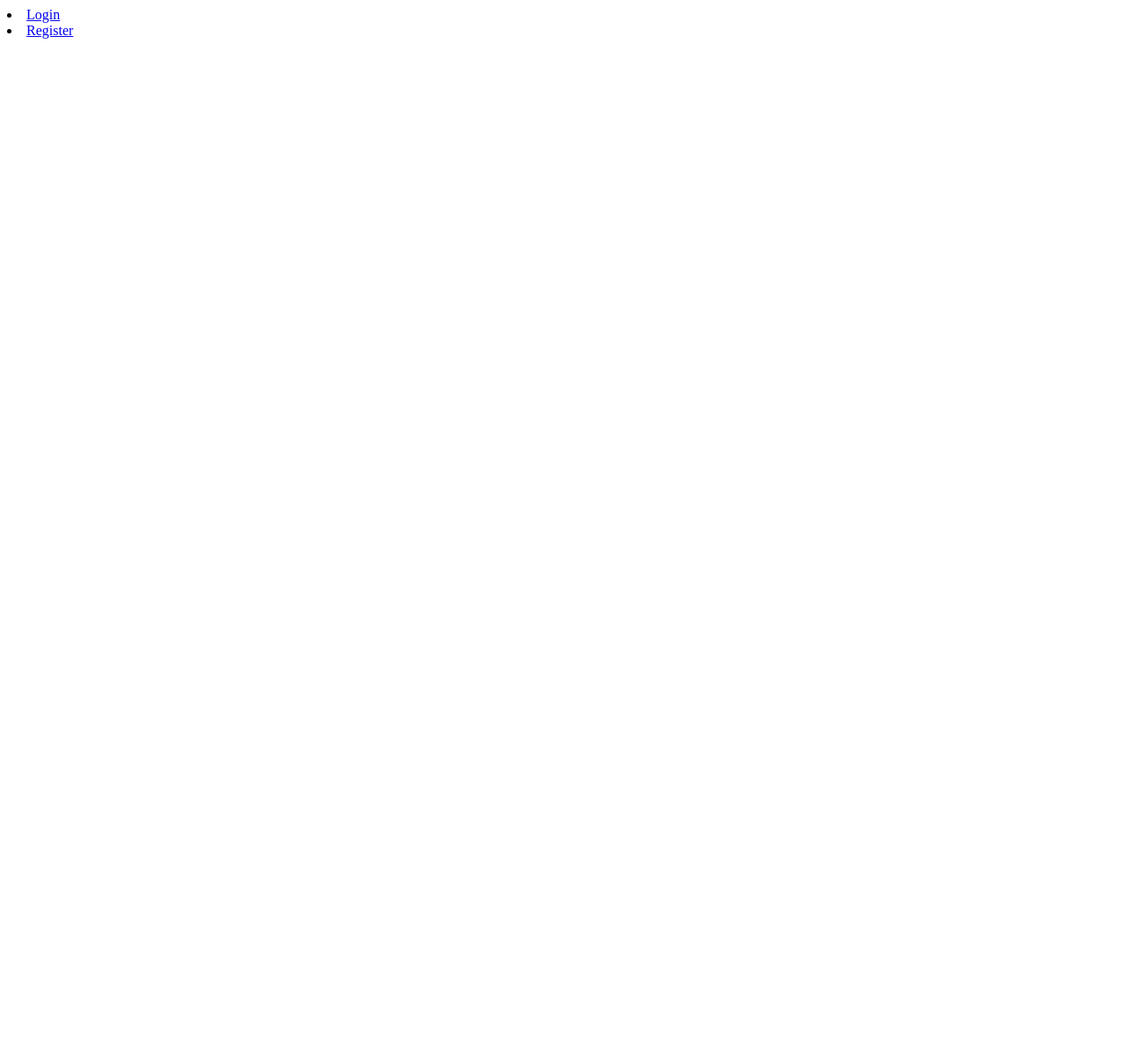
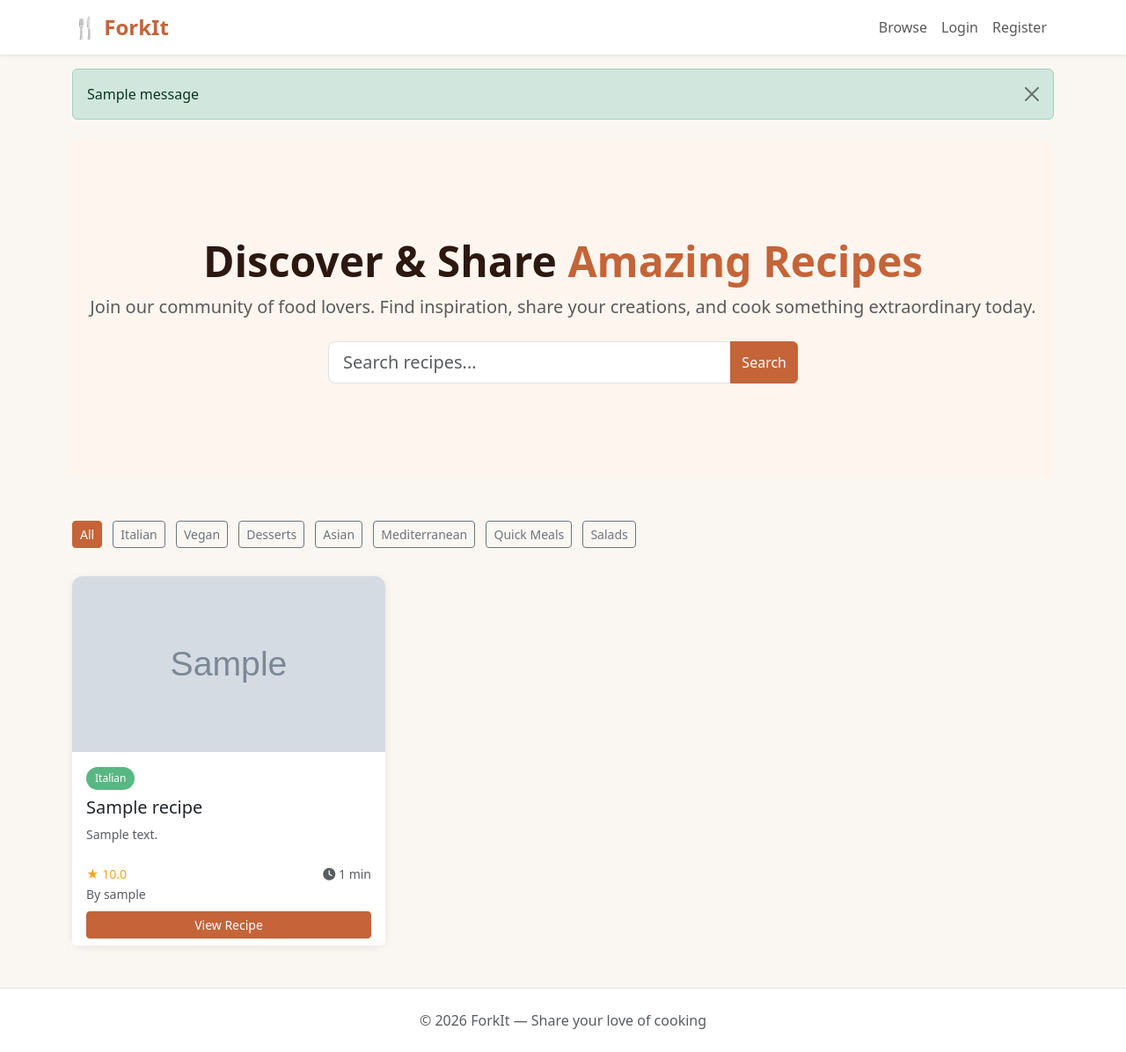
Before and after one commit to fahim2023/forkit, a Django app: page / in a window 1280 px wide. Before the commit the page is almost empty. Shown: the whole page at 88% size. Before the commit the page ends 44 px from the top, so only its background shows below. Run offline with Django 5.2, Linux system fonts and the light colour scheme; data comes from the database, SQL or seed files in the repository; tables that the repository leaves empty hold one stand-in row (values such as "Sample post"); grey boxes marked "Sample" are stand-in pictures; one stand-in notice (Sample message) is shown.

Commit message:
Fix NoReverseMatch errors by replacing unbuilt URLs with placeholders

```diff
--- a/templates/base.html
+++ b/templates/base.html
@@ -1,3 +1,33 @@
+{% load static %}
+<!DOCTYPE html>
+<html lang="en">
+<head>
+    <meta charset="UTF-8">
+    <meta name="viewport" content="width=device-width, initial-scale=1.0">
+    <title>{% block title %}ForkIt{% endblock %}</title>
+    <!-- Bootstrap 5 -->
+    <link href="https://cdn.jsdelivr.net/npm/bootstrap@5.3.0/dist/css/bootstrap.min.css" rel="stylesheet">
+    <!-- Font Awesome -->
+    <link rel="stylesheet" href="https://cdnjs.cloudflare.com/ajax/libs/font-awesome/6.4.0/css/all.min.css">
+    <!-- Custom CSS -->
+    <link rel="stylesheet" href="{% static 'css/style.css' %}">
+</head>
+<body>
+
+    <!-- Navbar -->
+    <nav class="navbar navbar-expand-lg navbar-light bg-white shadow-sm">
+        <div class="container">
+            <a class="navbar-brand fw-bold" href="{% url 'home' %}">
+                🍴 ForkIt
+            </a>
+            <button class="navbar-toggler" type="button" data-bs-toggle="collapse" data-bs-target="#navbarNav">
+                <span class="navbar-toggler-icon"></span>
+            </button>
+            <div class="collapse navbar-collapse" id="navbarNav">
+                <ul class="navbar-nav ms-auto">
+                    <li class="nav-item">
+                        <a class="nav-link" href="{% url 'home' %}">Browse</a>
+                    </li>
                     {% if user.is_authenticated %}
                     <li class="nav-item">
                         <a class="nav-link" href="#">Add Recipe</a>
@@ -16,3 +46,38 @@
                         <a class="nav-link" href="{% url 'account_signup' %}">Register</a>
                     </li>
                     {% endif %}
+                </ul>
+            </div>
+        </div>
+    </nav>
+
+    <!-- Messages -->
+    {% if messages %}
+    <div class="container mt-3">
+        {% for message in messages %}
+        <div class="alert alert-{{ message.tags }} alert-dismissible fade show" role="alert">
+            {{ message }}
+            <button type="button" class="btn-close" data-bs-dismiss="alert"></button>
+        </div>
+        {% endfor %}
+    </div>
+    {% endif %}
+
+    <!-- Main Content -->
+    <main class="container my-4">
+        {% block content %}
+        {% endblock %}
+    </main>
+
+    <!-- Footer -->
+    <footer class="bg-white border-top mt-5 py-4">
+        <div class="container text-center">
+            <p class="text-muted mb-0">© 2026 ForkIt — Share your love of cooking</p>
+        </div>
+    </footer>
+
+    <!-- Bootstrap JS -->
+    <script src="https://cdn.jsdelivr.net/npm/bootstrap@5.3.0/dist/js/bootstrap.bundle.min.js"></script>
+
+</body>
+</html>
--- a/templates/recipes/home.html
+++ b/templates/recipes/home.html
@@ -94,7 +94,7 @@
     <h3 class="text-muted">No recipes found</h3>
     <p class="text-muted">Try a different search or category</p>
     {% if user.is_authenticated %}
-    <a href="{% url 'recipe_create' %}" class="btn btn-primary">Add the first recipe!</a>
+    <a href="#">Add the first recipe!</a>
     {% endif %}
 </div>
 {% endif %}
```
Lines whose indentation alone changed are shown as unchanged.
